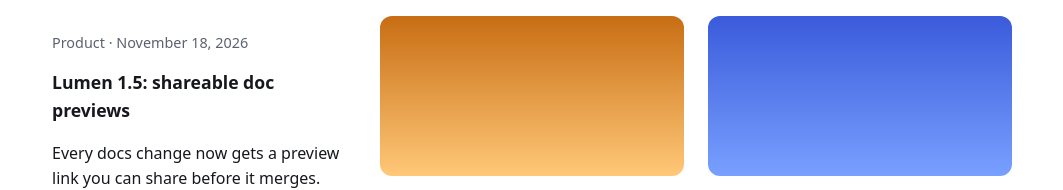
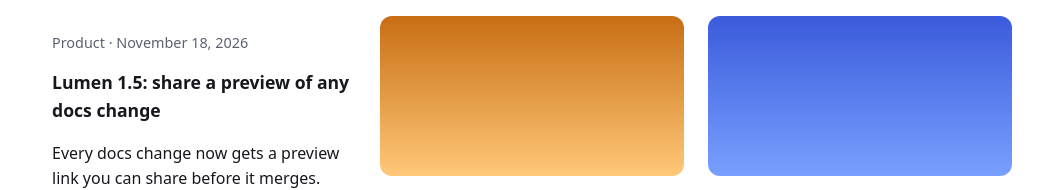
Before and after one commit to darioghtest/paragraph-articles-test, an Astro site in the folder apps/site/: page /paragraph-articles-test/articles/hiring-a-docs-engineer/ in a window 1280 px wide. Shown: the part 314-504 px from the top of the page, without its empty margins (108-1171 px from the left). Built offline with nearby package versions, Linux system fonts and the light colour scheme; Astro itself is replaced by a stand-in of ours.

Commit message:
Update Lumen 1.5: share a preview of any docs change
Published from Paragraph

```diff
--- a/apps/site/src/content/articles/lumen-1-5-shareable-doc-previews.md
+++ b/apps/site/src/content/articles/lumen-1-5-shareable-doc-previews.md
@@ -1,5 +1,5 @@
 ---
-title: "Lumen 1.5: shareable doc previews"
+title: "Lumen 1.5: share a preview of any docs change"
 authors: [{"name":"darioghtest"}]
 updatedAt: 2026-11-18
 categories: ["changelog"]
```
